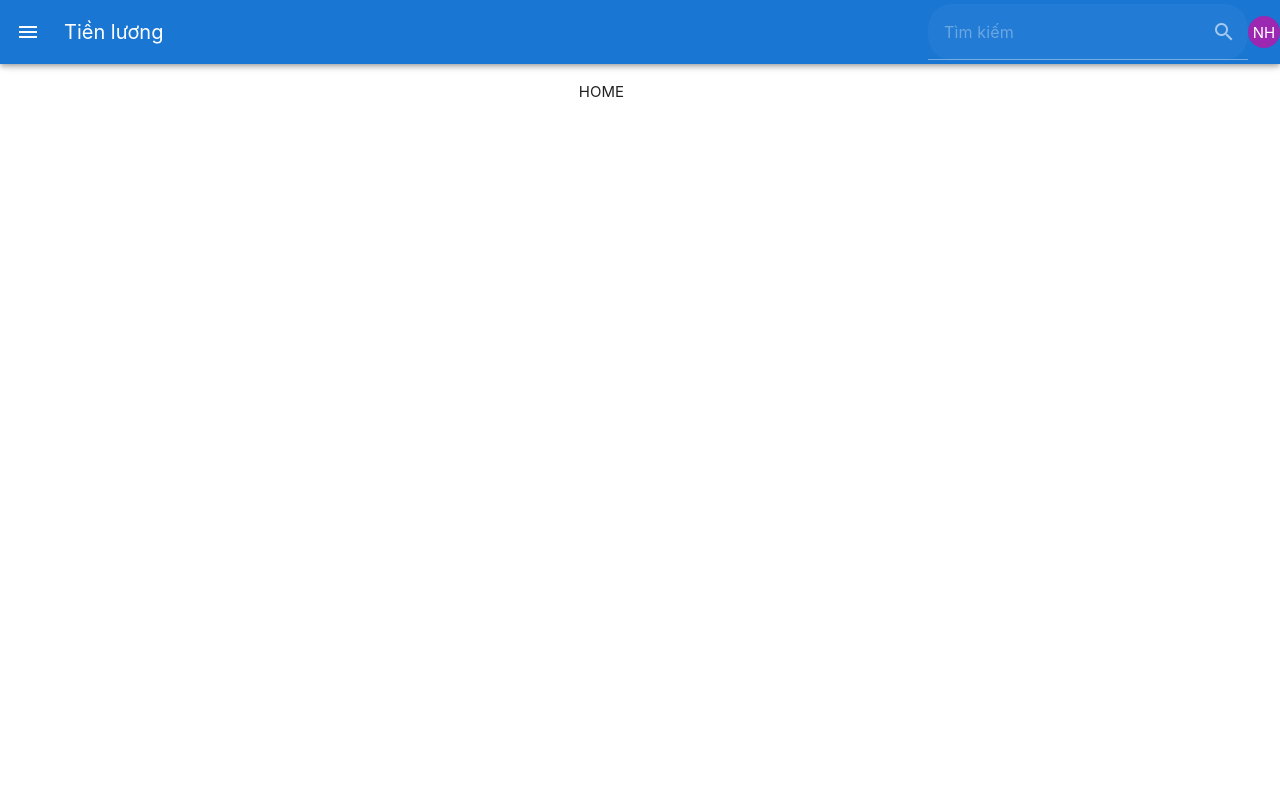
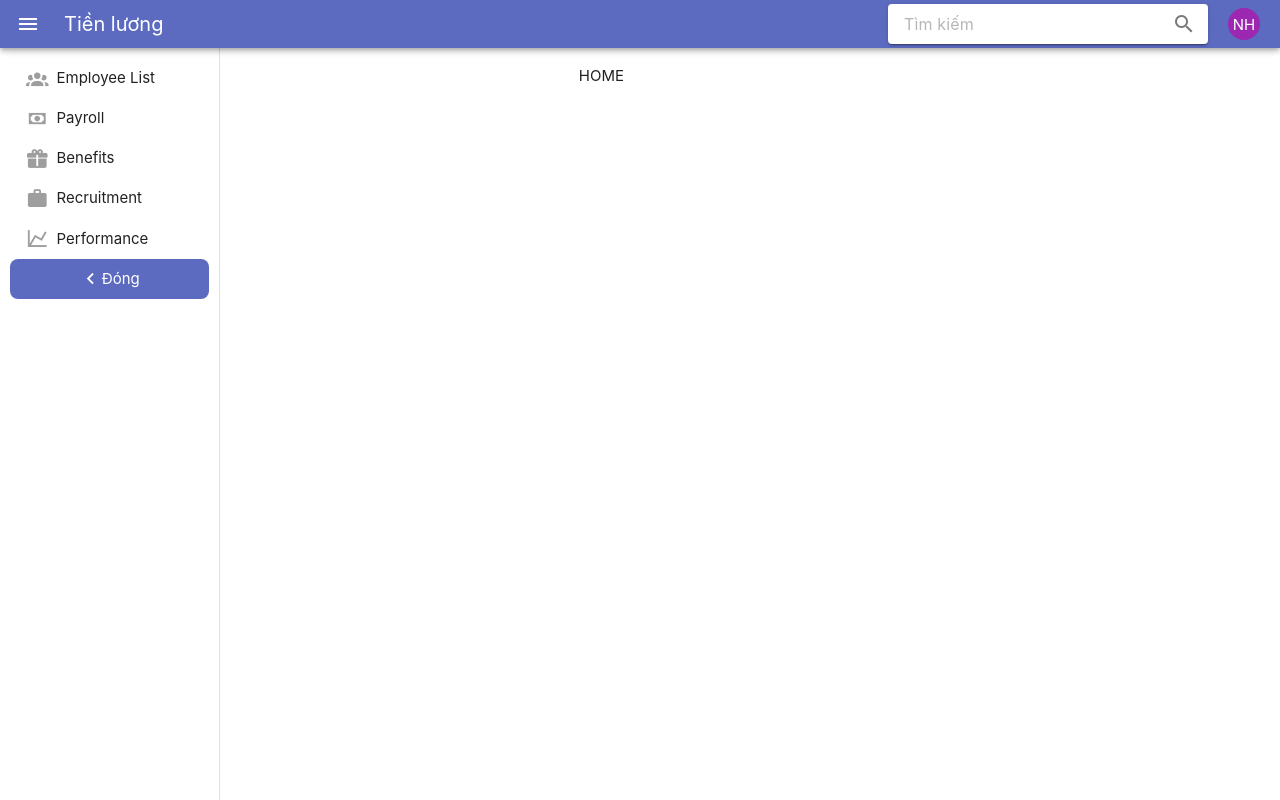
Before and after one commit to fushiyin/smart, a Vue app: page /hrm/overview in a window 1280 px wide. Built offline with nearby package versions, Linux system fonts and the light colour scheme.

Commit message:
Enhance module menus with icons and improve sidebar navigation layout

```diff
--- a/src/composables/useModuleMenu.js
+++ b/src/composables/useModuleMenu.js
@@ -8,12 +8,19 @@ export function useModuleMenu() {
 
   const moduleMenus = {
     attendance: [
-      { label: 'Overview', path: '/attendance/overview' },
-      { label: 'Reports', path: '/attendance/reports' },
+      { label: 'Overview', path: '/attendance/overview', icon: 'mdi-view-dashboard' },
+      { label: 'Reports', path: '/attendance/reports', icon: 'mdi-file-document' },
+      { label: 'Leave Requests', path: '/attendance/leave-requests', icon: 'mdi-file-document' },
+      { label: 'Time Off', path: '/attendance/time-off', icon: 'mdi-file-document' },
+      { label: 'Holidays', path: '/attendance/holidays', icon: 'mdi-file-document' },
+      { label: 'Schedules', path: '/attendance/schedules', icon: 'mdi-file-document' },
     ],
     hrm: [
-      { label: 'Employee List', path: '/hrm/employees' },
-      { label: 'Payroll', path: '/hrm/payroll' },
+      { label: 'Employee List', path: '/hrm/employees', icon: 'mdi-account-group' },
+      { label: 'Payroll', path: '/hrm/payroll', icon: 'mdi-cash' },
+      { label: 'Benefits', path: '/hrm/benefits', icon: 'mdi-gift' },
+      { label: 'Recruitment', path: '/hrm/recruitment', icon: 'mdi-briefcase' },
+      { label: 'Performance', path: '/hrm/performance', icon: 'mdi-chart-line' },
     ],
     home: [{ label: 'Dashboard', path: '/' }],
   }
--- a/src/layouts/MainLayout.vue
+++ b/src/layouts/MainLayout.vue
@@ -1,36 +1,67 @@
 <template>
     <v-responsive>
         <v-app>
-            <v-app-bar app color="#1976D2" class="fixed">
+            <v-app-bar height="48" app color="indigo-lighten-1" class="fixed pr-5">
                 <v-btn icon @click="toggleSidebar">
                     <v-icon>mdi-menu</v-icon>
                 </v-btn>
                 <v-toolbar-title class="ml-3">Tiền lương</v-toolbar-title>
                 <v-spacer />
                 <v-text-field
+                    class="mr-5"
                     hide-details
-                    dense
-                    solo-inverted
-                    rounded
+                    density="compact"
+                    variant="solo"
                     placeholder="Tìm kiếm"
                     append-inner-icon="mdi-magnify"
                     style="max-width: 320px"
                 />
                 <v-avatar color="purple" size="32">NH</v-avatar>
             </v-app-bar>
-            <v-navigation-drawer v-model="collapsed" app>
-                <v-list>
-                    <v-list-item
-                        v-for="item in menus"
-                        :key="item.path"
-                        :to="item.path"
-                        :active-class="isActive(item) ? 'v-list-item--active' : ''"
+            <v-navigation-drawer
+                app
+                :width="collapsed ? 64 : 220"
+                class="flex justify-space-between"
+                style="padding: 10px"
+            >
+                <div class="d-flex flex-column h-100">
+                    <div class="d-flex flex-column">
+                        <div v-for="menu in menus" :key="menu.label">
+                            <div
+                                @click="$router.push(menu.path)"
+                                :class="{
+                                    'flex gap-2 w-full py-2 cursor-pointer rounded-lg': true,
+                                    'bg-indigo-darken-1 rounded-r-lg': isActive(menu),
+                                    'px-4': !collapsed,
+                                    'text-center': collapsed,
+                                }"
+                            >
+                                <v-icon :color="isActive(menu) ? 'white' : 'grey'">{{
+                                    menu.icon
+                                }}</v-icon>
+                                <span
+                                    v-if="!collapsed"
+                                    :class="{
+                                        'ml-2': true,
+                                        'text-white font-medium': isActive(menu),
+                                        'text-gray-600': !isActive(menu),
+                                    }"
+                                >
+                                    {{ menu.label }}
+                                </span>
+                            </div>
+                        </div>
+                    </div>
+                    <div
+                        @click="toggleSidebar"
+                        class="w-full items-center text-center py-2 cursor-pointer rounded-lg bg-indigo-lighten-1"
                     >
-                        <v-list-item-content>
-                            <v-list-item-title>{{ item?.label }}</v-list-item-title>
-                        </v-list-item-content>
-                    </v-list-item>
-                </v-list>
+                        <v-icon>
+                            {{ collapsed ? 'mdi-chevron-right' : 'mdi-chevron-left' }}
+                        </v-icon>
+                        <span v-if="!collapsed">Đóng</span>
+                    </div>
+                </div>
             </v-navigation-drawer>
 
             <v-main>
@@ -60,3 +91,13 @@ const isActive = (item) => {
     }
 }
 </script>
+
+<style scoped>
+.v-list-item {
+    padding: 0 !important;
+}
+
+.v-list-item-icon {
+    min-width: 40px;
+}
+</style>
```
